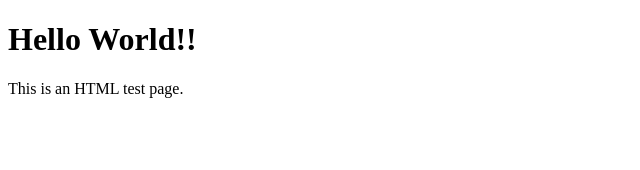
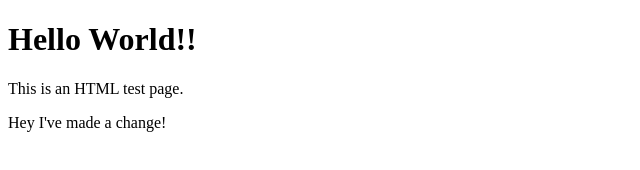
Before and after one commit to mwdesigns/SDIproject, a plain HTML site: page index.html in a window 1280 px wide. Shown: the whole page, without its empty margins (0-640 px from the left). Drawn offline with Linux system fonts and the light colour scheme.

Commit message:
I made the change on github.com

```diff
--- a/index.html
+++ b/index.html
@@ -11,6 +11,7 @@
 		<div class="container">
 			<h1>Hello World!!</h1>
 			<p>This is an HTML test page.</p>
+			<p>Hey I've made a change!</p>
 		</div>
 
 		<script type="text/javascript" src="js/main.js"></script>
```
